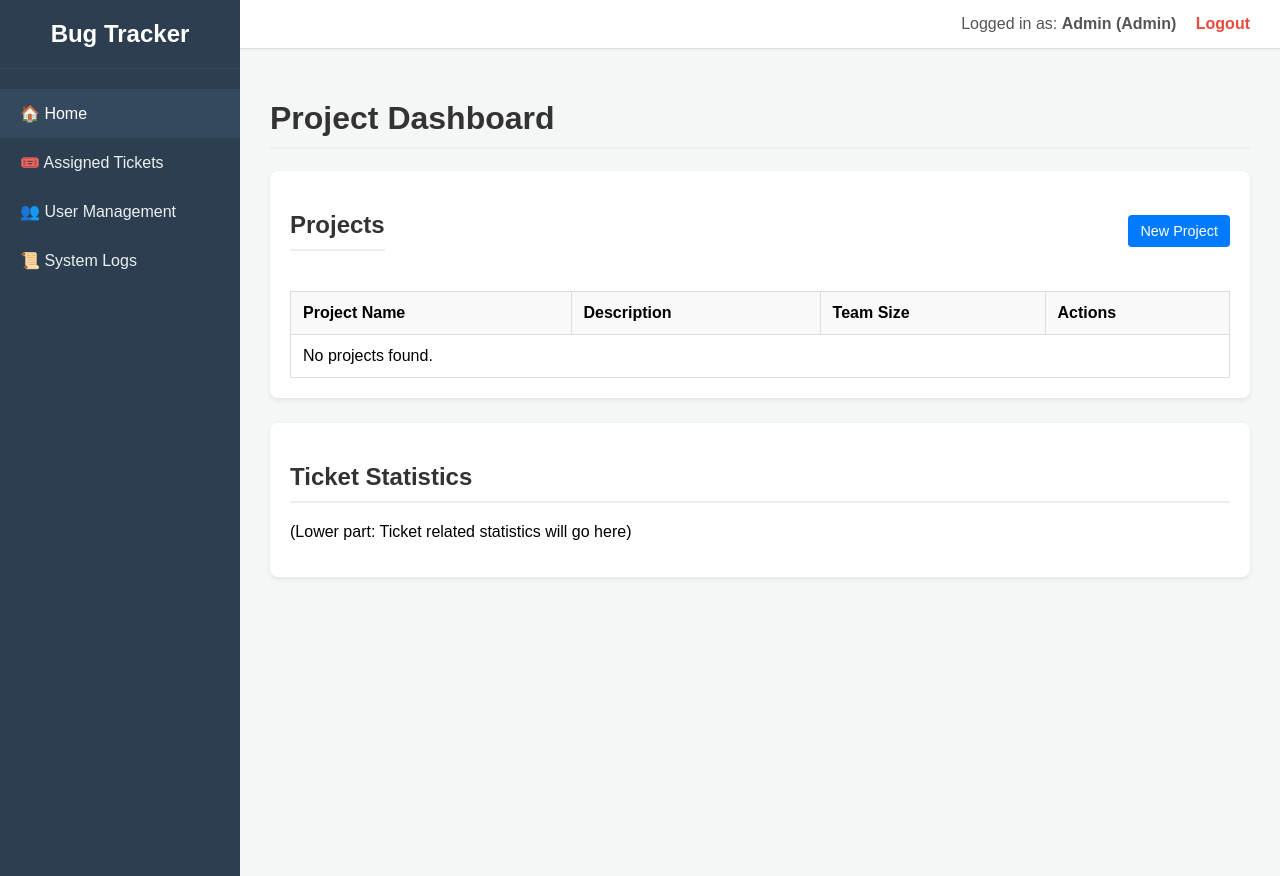
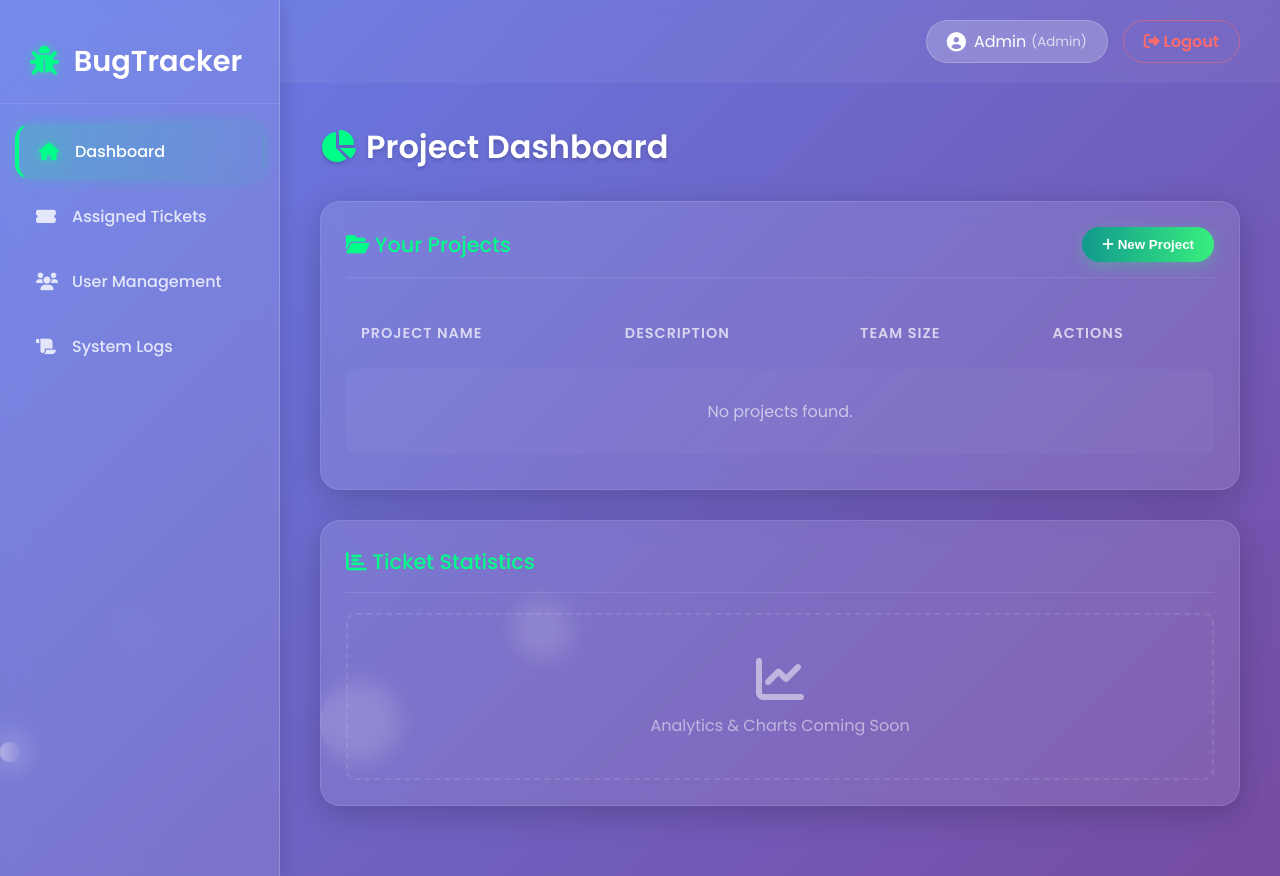
Before and after one commit to paarth-error/CloudBug, a Flask app: page / in a window 1280 px wide. Run offline with Flask 3, Linux system fonts and the light colour scheme; a user stored in the database is signed in.

Commit message:
Update index.html

```diff
--- a/templates/index.html
+++ b/templates/index.html
@@ -3,179 +3,235 @@
 <head>
     <meta charset="UTF-8">
     <meta name="viewport" content="width=device-width, initial-scale=1.0">
-    <title>Dashboard - Cloud Bug Tracker</title>
+    <title>Dashboard - BugTracker</title>
+    <link href="https://fonts.googleapis.com/css2?family=Poppins:wght@300;400;500;600&display=swap" rel="stylesheet">
+    <link rel="stylesheet" href="https://cdnjs.cloudflare.com/ajax/libs/font-awesome/6.0.0/css/all.min.css">
+
     <style>
+        /* --- Reset & Base Styles --- */
+        * { margin: 0; padding: 0; box-sizing: border-box; }
+
         body {
-            font-family: Arial, sans-serif;
-            margin: 0;
-            background: #f4f7f6;
+            font-family: 'Poppins', sans-serif;
+            /* CONSISTENT BACKGROUND */
+            background: linear-gradient(135deg, #667eea 0%, #764ba2 100%);
+            color: #fff;
+            height: 100vh;
+            overflow: hidden;
             display: flex;
-            height: 100vh;
         }
 
-        /* --- Sidebar --- */
-        .sidebar {
-            width: 240px;
-            background: #2c3e50;
-            color: white;
-            display: flex;
-            flex-direction: column;
-            flex-shrink: 0;
+        /* --- Background Animation --- */
+        .circles {
+            position: absolute;
+            top: 0; left: 0; width: 100%; height: 100%;
+            overflow: hidden; z-index: -1;
         }
-        .sidebar-header {
-            padding: 20px;
-            font-size: 1.5em;
-            font-weight: bold;
-            text-align: center;
-            border-bottom: 1px solid #34495e;
+        .circles li {
+            position: absolute; display: block; list-style: none;
+            width: 20px; height: 20px; background: rgba(255, 255, 255, 0.2);
+            animation: animate 25s linear infinite; bottom: -150px; border-radius: 50%;
         }
-        .sidebar-nav {
-            flex-grow: 1;
-            list-style: none;
-            padding: 20px 0;
-            margin: 0;
-        }
-        .sidebar-nav li {
-            margin: 0;
-        }
-        .sidebar-nav a {
-            display: block;
-            padding: 15px 20px;
-            text-decoration: none;
-            color: #ecf0f1;
-            transition: background 0.2s;
-        }
-        .sidebar-nav a:hover, .sidebar-nav a.active {
-            background: #34495e;
-            color: #ffffff;
+        .circles li:nth-child(1) { left: 25%; width: 80px; height: 80px; animation-delay: 0s; }
+        .circles li:nth-child(2) { left: 10%; width: 20px; height: 20px; animation-delay: 2s; animation-duration: 12s; }
+        .circles li:nth-child(3) { left: 70%; width: 20px; height: 20px; animation-delay: 4s; }
+        .circles li:nth-child(4) { left: 40%; width: 60px; height: 60px; animation-delay: 0s; animation-duration: 18s; }
+
+        @keyframes animate {
+            0% { transform: translateY(0) rotate(0deg); opacity: 1; }
+            100% { transform: translateY(-1000px) rotate(720deg); opacity: 0; }
         }
 
-        /* --- Main Content Wrapper --- */
-        .main-wrapper {
-            flex-grow: 1;
-            display: flex;
-            flex-direction: column;
-            overflow-y: auto; /* Allows content to scroll */
+        /* --- SIDEBAR (Consistent) --- */
+        .sidebar {
+            width: 280px;
+            background: rgba(255, 255, 255, 0.1);
+            backdrop-filter: blur(15px);
+            border-right: 1px solid rgba(255, 255, 255, 0.2);
+            display: flex; flex-direction: column;
+            z-index: 10;
+            padding-top: 20px;
+            box-shadow: 5px 0 15px rgba(0,0,0,0.1);
         }
 
-        /* --- Top Header --- */
+        .sidebar-header {
+            padding: 20px 30px;
+            font-size: 1.8rem; font-weight: 700;
+            color: #fff;
+            display: flex; align-items: center;
+            margin-bottom: 20px;
+            border-bottom: 1px solid rgba(255, 255, 255, 0.1);
+        }
+        .sidebar-header i { color: #00ff88; margin-right: 15px; filter: drop-shadow(0 0 5px rgba(0,255,136,0.5)); }
+
+        .sidebar-nav { list-style: none; padding: 0 15px; }
+        .sidebar-nav li { margin-bottom: 10px; }
+
+        .sidebar-nav a {
+            display: flex; align-items: center;
+            padding: 14px 20px;
+            text-decoration: none;
+            color: rgba(255, 255, 255, 0.8);
+            font-weight: 500;
+            border-radius: 15px;
+            transition: all 0.3s ease;
+            border: 1px solid transparent;
+        }
+        .sidebar-nav a i { width: 24px; margin-right: 12px; font-size: 1.1em; transition: 0.3s; }
+
+        /* Hover & Active States */
+        .sidebar-nav a:hover {
+            background: rgba(0, 255, 136, 0.15); color: #00ff88; transform: translateX(5px);
+            border-color: rgba(0, 255, 136, 0.3);
+        }
+        .sidebar-nav a:hover i { transform: scale(1.1); color: #00ff88; }
+
+        .sidebar-nav a.active {
+            background: linear-gradient(90deg, rgba(0, 255, 136, 0.2) 0%, rgba(0, 255, 136, 0.05) 100%);
+            color: #fff; border-left: 4px solid #00ff88;
+            box-shadow: 0 0 15px rgba(0, 255, 136, 0.2);
+        }
+        .sidebar-nav a.active i { color: #00ff88; filter: drop-shadow(0 0 5px rgba(0,255,136,0.6)); }
+
+        /* --- Main Layout --- */
+        .main-wrapper { flex-grow: 1; display: flex; flex-direction: column; overflow: hidden; }
         .header {
-            background: #ffffff;
-            padding: 15px 30px;
-            border-bottom: 1px solid #ddd;
-            display: flex;
-            justify-content: flex-end;
-            align-items: center;
-            box-shadow: 0 1px 3px rgba(0,0,0,0.05);
+            padding: 20px 40px; display: flex; justify-content: flex-end; align-items: center;
+            background: rgba(255, 255, 255, 0.05); backdrop-filter: blur(5px);
         }
-        .user-info {
-            color: #555;
+        .user-badge {
+            background: rgba(255, 255, 255, 0.2); border: 1px solid rgba(255,255,255,0.2);
+            padding: 8px 20px; border-radius: 30px; margin-right: 15px; display: flex; align-items: center;
         }
-        .user-info a {
-            color: #e74c3c;
-            text-decoration: none;
-            margin-left: 15px;
-            font-weight: bold;
+        .logout-btn {
+            color: #ff6b6b; text-decoration: none; padding: 8px 20px; font-weight: 600;
+            border: 1px solid rgba(255, 107, 107, 0.5); border-radius: 30px; transition: 0.3s;
+        }
+        .logout-btn:hover { background: #ff6b6b; color: white; box-shadow: 0 0 10px rgba(255,107,107,0.4); }
+
+        /* --- Content Area --- */
+        .content { padding: 40px; flex-grow: 1; overflow-y: auto; }
+
+        h1 { font-weight: 600; margin-bottom: 30px; text-shadow: 0 2px 4px rgba(0,0,0,0.2); }
+        h2 { font-weight: 500; margin: 0; font-size: 1.3rem; color: #00ff88; }
+
+        /* --- Glass Cards --- */
+        .card {
+            background: rgba(255, 255, 255, 0.1);
+            backdrop-filter: blur(10px);
+            border-radius: 20px;
+            padding: 25px;
+            margin-bottom: 30px;
+            border: 1px solid rgba(255, 255, 255, 0.1);
+            box-shadow: 0 8px 32px 0 rgba(0, 0, 0, 0.2);
         }
 
-        /* --- Page Content --- */
-        .content {
-            padding: 30px;
-            flex-grow: 1;
+        .card-header {
+            display: flex; justify-content: space-between; align-items: center;
+            margin-bottom: 20px; border-bottom: 1px solid rgba(255,255,255,0.1); padding-bottom: 15px;
         }
 
-        /* --- Re-styled Components --- */
-        h1, h2 {
-            color: #333;
-            border-bottom: 2px solid #eee;
-            padding-bottom: 10px;
+        /* --- Buttons --- */
+        .btn-glow {
+            background: linear-gradient(to right, #11998e, #38ef7d);
+            color: white; padding: 10px 20px; border: none; border-radius: 30px;
+            cursor: pointer; font-weight: 600; transition: 0.3s;
+            box-shadow: 0 4px 15px rgba(56, 239, 125, 0.3);
         }
-        .card {
-            background: #fff;
-            padding: 20px;
-            border-radius: 8px;
-            box-shadow: 0 2px 5px rgba(0,0,0,0.08);
-            margin-bottom: 25px;
+        .btn-glow:hover { transform: translateY(-2px); box-shadow: 0 6px 20px rgba(56, 239, 125, 0.5); }
+
+        .btn-secondary {
+            background: rgba(255,255,255,0.1); color: #fff; padding: 6px 15px;
+            border: 1px solid rgba(255,255,255,0.2); border-radius: 20px; cursor: pointer; transition: 0.3s;
         }
-        .bug-card {
-            border: 1px solid #ddd;
-            padding: 15px;
-            margin-bottom: 10px;
-            border-radius: 5px;
-            background: #fdfdfd;
+        .btn-secondary:hover { background: rgba(255,255,255,0.3); }
+
+        /* --- Table --- */
+        table { width: 100%; border-collapse: separate; border-spacing: 0 10px; }
+        th { text-align: left; padding: 15px; color: rgba(255,255,255,0.7); font-size: 0.9rem; text-transform: uppercase; letter-spacing: 1px; }
+        td { background: rgba(255, 255, 255, 0.05); padding: 15px; vertical-align: middle; color: #fff; }
+
+        tr td:first-child { border-top-left-radius: 10px; border-bottom-left-radius: 10px; }
+        tr td:last-child { border-top-right-radius: 10px; border-bottom-right-radius: 10px; }
+        tr:hover td { background: rgba(255, 255, 255, 0.15); }
+
+        .link-project { color: #fff; font-weight: 600; text-decoration: none; }
+        .link-project:hover { color: #00ff88; text-decoration: underline; }
+
+        /* --- MODAL STYLES (Glass Effect) --- */
+        .modal { display: none; position: fixed; z-index: 1000; left: 0; top: 0; width: 100%; height: 100%; overflow: auto; background-color: rgba(0,0,0,0.6); backdrop-filter: blur(5px); }
+        .modal-content {
+            background: rgba(40, 40, 60, 0.9);
+            margin: 8% auto; padding: 30px;
+            border: 1px solid rgba(255,255,255,0.2);
+            width: 90%; max-width: 500px;
+            border-radius: 20px;
+            box-shadow: 0 20px 50px rgba(0,0,0,0.5);
+            color: white;
+            animation: fadeIn 0.3s ease;
         }
-        .bug-card h3 {
-            margin-top: 0;
-            color: #007BFF; /* Link color from your plan */
+        @keyframes fadeIn { from {opacity: 0; transform: translateY(-20px);} to {opacity: 1; transform: translateY(0);} }
+
+        .close-btn { color: #aaa; float: right; font-size: 28px; font-weight: bold; cursor: pointer; transition: 0.3s; }
+        .close-btn:hover { color: #ff6b6b; }
+
+        /* Modal Inputs */
+        .form-group { margin-bottom: 20px; }
+        .form-group label { display: block; margin-bottom: 8px; font-weight: 500; color: #ccc; }
+
+        .form-group input, .form-group textarea, .form-group select {
+            width: 100%; padding: 12px;
+            background: rgba(255,255,255,0.1);
+            border: 1px solid rgba(255,255,255,0.1);
+            border-radius: 10px; color: #fff;
+            outline: none; transition: 0.3s;
         }
-        .bug-card .status {
-            font-style: italic;
-            color: #555;
-            font-size: 0.9em;
+        .form-group input:focus, .form-group textarea:focus, .form-group select:focus {
+            border-color: #00ff88; background: rgba(255,255,255,0.15);
         }
-        label {
-            display: block;
-            margin-bottom: 5px;
-            font-weight: bold;
-        }
-        input[type="text"], textarea {
-            width: calc(100% - 20px); /* Adjust for padding */
-            padding: 10px;
-            margin-bottom: 15px;
-            border: 1px solid #ccc;
-            border-radius: 4px;
-            font-size: 1em;
-        }
-        button {
-            background: #007BFF;
-            color: white;
-            padding: 12px 20px;
-            border: none;
-            border-radius: 4px;
-            cursor: pointer;
-            font-size: 1em;
-        }
-        button:hover {
-            background: #0056b3;
-        }
+        .form-group select option { background: #333; color: white; }
+        .form-group small { color: rgba(255,255,255,0.5); font-size: 0.8rem; }
 
-        /* --- Flash Messages --- */
-        .alert {
-            padding: 15px;
-            margin-bottom: 20px;
-            border-radius: 4px;
-            font-size: 1.1em;
-        }
-        .alert-danger { background: #f8d7da; color: #721c24; }
-        .alert-success { background: #d4edda; color: #155724; }
-        .alert-info { background: #d1ecf1; color: #0c5460; }
+        /* Flash Alerts */
+        .alert { padding: 15px; margin-bottom: 20px; border-radius: 10px; }
+        .alert-success { background: rgba(46, 204, 113, 0.8); border-left: 5px solid #27ae60; }
+        .alert-danger { background: rgba(231, 76, 60, 0.8); border-left: 5px solid #c0392b; }
+
+        /* Scrollbar */
+        ::-webkit-scrollbar { width: 8px; }
+        ::-webkit-scrollbar-track { background: transparent; }
+        ::-webkit-scrollbar-thumb { background: rgba(255, 255, 255, 0.2); border-radius: 10px; }
     </style>
 </head>
 <body>
 
+    <ul class="circles">
+        <li></li><li></li><li></li><li></li><li></li><li></li><li></li><li></li><li></li><li></li>
+    </ul>
+
     <nav class="sidebar">
         <div class="sidebar-header">
-            Bug Tracker
+            <i class="fas fa-bug"></i> BugTracker
         </div>
         <ul class="sidebar-nav">
-            <li><a href="{{ url_for('index') }}" class="active">🏠 Home</a></li>
-            <li><a href="{{ url_for('assigned_tickets') }}">🎟️ Assigned Tickets</a></li>
+            <li><a href="{{ url_for('index') }}" class="active"><i class="fas fa-home"></i> Dashboard</a></li>
+            <li><a href="{{ url_for('assigned_tickets') }}"><i class="fas fa-ticket-alt"></i> Assigned Tickets</a></li>
 
             {% if current_user.role == 'Admin' %}
-            <li><a href="{{ url_for('user_management') }}">👥 User Management</a></li>
-            <li><a href="{{ url_for('system_logs') }}">📜 System Logs</a></li>
+            <li><a href="{{ url_for('user_management') }}"><i class="fas fa-users"></i> User Management</a></li>
+            <li><a href="{{ url_for('system_logs') }}"><i class="fas fa-scroll"></i> System Logs</a></li>
             {% endif %}
-
         </ul>
     </nav>
 
     <div class="main-wrapper">
 
         <header class="header">
-            <div class="user-info">
-                Logged in as: <strong>{{ current_user.username }} ({{ current_user.role }})</strong>
-                <a href="{{ url_for('logout') }}">Logout</a>
+            <div class="user-badge">
+                <i class="fas fa-user-circle" style="margin-right: 8px; font-size: 1.2em;"></i>
+                {{ current_user.username }} <small style="margin-left:5px; opacity:0.7">({{ current_user.role }})</small>
             </div>
+            <a href="{{ url_for('logout') }}" class="logout-btn"><i class="fas fa-sign-out-alt"></i> Logout</a>
         </header>
 
         <main class="content">
@@ -188,13 +244,13 @@
               {% endif %}
             {% endwith %}
 
-            <h1>Project Dashboard</h1>
+            <h1><i class="fas fa-chart-pie" style="margin-right:10px; color:#00ff88;"></i>Project Dashboard</h1>
 
             <div class="card">
                 <div class="card-header">
-                    <h2>Projects</h2>
+                    <h2><i class="fas fa-folder-open"></i> Your Projects</h2>
                     {% if current_user.role == 'Admin' %}
-                    <button class="btn btn-primary" onclick="openModal()">New Project</button>
+                    <button class="btn-glow" onclick="openModal()"><i class="fas fa-plus"></i> New Project</button>
                     {% endif %}
                 </div>
 
@@ -211,19 +267,19 @@
                         {% for project in projects %}
                         <tr>
                             <td>
-                                <a href="{{ url_for('project_detail', project_id=project.id) }}" class="link-purple">
+                                <a href="{{ url_for('project_detail', project_id=project.id) }}" class="link-project">
                                     {{ project.name }}
                                 </a>
                             </td>
-                            <td>{{ project.description }}</td>
-                            <td>{{ project.team|length }} members</td>
+                            <td style="opacity: 0.8;">{{ project.description }}</td>
+                            <td><i class="fas fa-users"></i> {{ project.team|length }} members</td>
                             <td>
-                                <button class="btn-secondary">Details</button>
+                                <button class="btn-secondary">Details <i class="fas fa-arrow-right" style="font-size:0.8em; margin-left:5px;"></i></button>
                             </td>
                         </tr>
                         {% else %}
                         <tr>
-                            <td colspan="4">No projects found.</td>
+                            <td colspan="4" style="text-align: center; padding: 30px; opacity: 0.6;">No projects found.</td>
                         </tr>
                         {% endfor %}
                     </tbody>
@@ -231,8 +287,13 @@
             </div>
 
             <div class="card">
-                <h2>Ticket Statistics</h2>
-                <p>(Lower part: Ticket related statistics will go here)</p>
+                <div class="card-header">
+                    <h2><i class="fas fa-chart-bar"></i> Ticket Statistics</h2>
+                </div>
+                <div style="text-align:center; padding: 40px; border: 2px dashed rgba(255,255,255,0.1); border-radius: 10px; color: rgba(255,255,255,0.5);">
+                    <i class="fas fa-chart-line" style="font-size: 3rem; margin-bottom: 10px;"></i><br>
+                    Analytics & Charts Coming Soon
+                </div>
             </div>
 
         </main>
@@ -241,53 +302,31 @@
         <div id="newProjectModal" class="modal">
             <div class="modal-content">
                 <span class="close-btn" onclick="closeModal()">&times;</span>
-                <h2>Create New Project</h2>
+                <h2 style="margin-bottom: 20px; color: #fff;">Create New Project</h2>
+
                 <form action="{{ url_for('create_project') }}" method="POST">
                     <div class="form-group">
-                        <label for="name">Project Name:</label>
-                        <input type="text" id="name" name="name" required>
+                        <label for="name">Project Name</label>
+                        <input type="text" id="name" name="name" placeholder="e.g. Website Redesign" required>
                     </div>
                     <div class="form-group">
-                        <label for="description">Description:</label>
-                        <textarea id="description" name="description" rows="3"></textarea>
+                        <label for="description">Description</label>
+                        <textarea id="description" name="description" rows="3" placeholder="Project details..."></textarea>
                     </div>
                     <div class="form-group">
-                        <label for="team_members">Assign Team:</label>
+                        <label for="team_members">Assign Team</label>
                         <select id="team_members" name="team_members" multiple size="5">
                             {% for user in all_users %}
                                 <option value="{{ user.id }}">{{ user.username }} ({{ user.role }})</option>
                             {% endfor %}
                         </select>
-                        <small>Hold Ctrl/Cmd to select multiple users.</small>
+                        <small><i class="fas fa-info-circle"></i> Hold Ctrl/Cmd to select multiple users.</small>
                     </div>
-                    <button type="submit" class="btn btn-primary">Create Project</button>
+                    <button type="submit" class="btn-glow" style="width:100%">Create Project</button>
                 </form>
             </div>
         </div>
         {% endif %}
-
-
-        <style>
-            .card-header { display: flex; justify-content: space-between; align-items: center; }
-            .btn { padding: 8px 12px; border-radius: 4px; border: none; cursor: pointer; font-size: 0.9em; }
-            .btn-primary { background: #007BFF; color: white; }
-            .btn-secondary { background: #6c757d; color: white; }
-            .link-purple { color: #6f42c1; font-weight: bold; text-decoration: none; }
-            .link-purple:hover { text-decoration: underline; }
-            table { width: 100%; border-collapse: collapse; margin-top: 20px; }
-            th, td { border: 1px solid #ddd; padding: 12px; text-align: left; }
-            th { background-color: #f9f9f9; }
-
-            /* --- Modal Styles --- */
-            .modal { display: none; position: fixed; z-index: 1000; left: 0; top: 0; width: 100%; height: 100%; overflow: auto; background-color: rgba(0,0,0,0.4); }
-            .modal-content { background-color: #fefefe; margin: 10% auto; padding: 25px; border: 1px solid #888; width: 80%; max-width: 500px; border-radius: 8px; }
-            .close-btn { color: #aaa; float: right; font-size: 28px; font-weight: bold; }
-            .close-btn:hover, .close-btn:focus { color: black; text-decoration: none; cursor: pointer; }
-            .form-group { margin-bottom: 15px; }
-            .form-group label { display: block; margin-bottom: 5px; font-weight: bold; }
-            .form-group input, .form-group textarea, .form-group select { width: 95%; padding: 10px; border: 1px solid #ccc; border-radius: 4px; }
-            .form-group select[multiple] { height: 120px; }
-        </style>
 
         <script>
             function openModal() {
@@ -302,3 +341,8 @@
                 }
             }
         </script>
+
+    </div>
+
+</body>
+</html>
```
